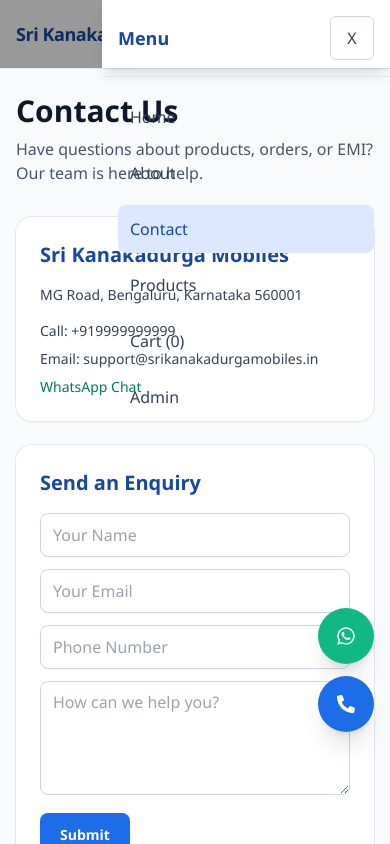
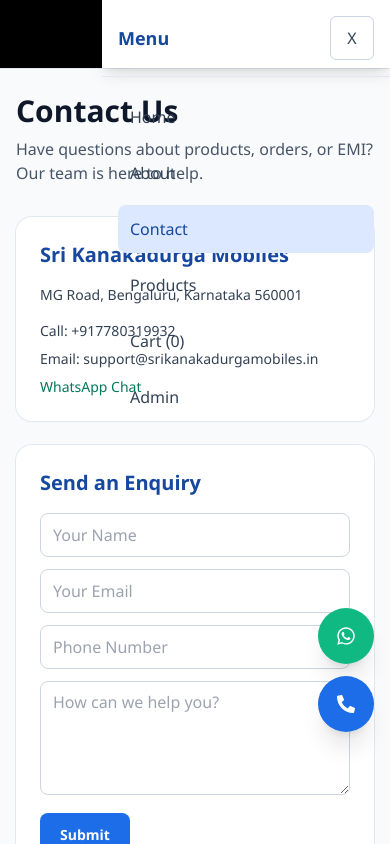
Before and after one commit to PAVANPOLEPALLY/mobile-shop-mern, a React (Vite) app in the folder client/: page /contact in a window 390 px wide. Both pictures are taken after a click on the button "Menu". Shown: the top 844 px of the page. Built offline with nearby package versions, Linux system fonts and the light colour scheme; no server answers.

Commit message:
Update call number and darken mobile menu overlay

```diff
--- a/client/src/components/FloatingActions.jsx
+++ b/client/src/components/FloatingActions.jsx
@@ -2,7 +2,7 @@ import { useEffect, useState } from "react";
 import { FaPhoneAlt, FaWhatsapp } from "react-icons/fa";
 
 const FloatingActions = () => {
-  const callNumber = import.meta.env.VITE_CALL_NUMBER || "+919999999999";
+  const callNumber = import.meta.env.VITE_CALL_NUMBER || "+917780319932";
   const whatsappNumber = (import.meta.env.VITE_WHATSAPP_NUMBER || "778039932").replace(/\D/g, "");
   const [lifted, setLifted] = useState(false);
 
--- a/client/src/components/Footer.jsx
+++ b/client/src/components/Footer.jsx
@@ -7,7 +7,7 @@ const shopDescription =
 const shopAddress =
   import.meta.env.VITE_SHOP_ADDRESS || "MG Road, Bengaluru, Karnataka 560001";
 const shopEmail = import.meta.env.VITE_SHOP_EMAIL || "support@srikanakadurgamobiles.in";
-const callNumber = import.meta.env.VITE_CALL_NUMBER || "+919999999999";
+const callNumber = import.meta.env.VITE_CALL_NUMBER || "+917780319932";
 const whatsappNumber = (import.meta.env.VITE_WHATSAPP_NUMBER || "778039932").replace(/\D/g, "");
 
 const socialLinks = [
--- a/client/src/components/Navbar.jsx
+++ b/client/src/components/Navbar.jsx
@@ -115,7 +115,7 @@ const Navbar = () => {
       </div>
 
       <div
-        className={`fixed inset-0 z-40 bg-black/40 transition-opacity duration-300 md:hidden ${
+        className={`fixed inset-0 z-40 bg-black transition-opacity duration-300 md:hidden ${
           mobileOpen ? "pointer-events-auto opacity-100" : "pointer-events-none opacity-0"
         }`}
         onClick={closeMobileMenu}
--- a/client/src/pages/ContactPage.jsx
+++ b/client/src/pages/ContactPage.jsx
@@ -6,7 +6,7 @@ const ContactPage = () => {
   const shopAddress =
     import.meta.env.VITE_SHOP_ADDRESS || "MG Road, Bengaluru, Karnataka 560001";
   const shopEmail = import.meta.env.VITE_SHOP_EMAIL || "support@srikanakadurgamobiles.in";
-  const callNumber = import.meta.env.VITE_CALL_NUMBER || "+919999999999";
+  const callNumber = import.meta.env.VITE_CALL_NUMBER || "+917780319932";
   const whatsappNumber = (import.meta.env.VITE_WHATSAPP_NUMBER || "778039932").replace(
     /\D/g,
     ""
--- a/client/src/pages/ProductDetailsPage.jsx
+++ b/client/src/pages/ProductDetailsPage.jsx
@@ -4,7 +4,7 @@ import { getProductById } from "../services/api";
 import { calculatePricing, formatINR, formatINRWhole } from "../utils/pricing";
 import { createSingleProductWhatsAppLink } from "../utils/whatsapp";
 
-const callNumber = import.meta.env.VITE_CALL_NUMBER || "+919999999999";
+const callNumber = import.meta.env.VITE_CALL_NUMBER || "+917780319932";
 
 const getOfferLabel = (discount) => {
   if (discount >= 40) return "Mega Offer";
```
Also changed, not shown: 1 other file (tests, documents, lock files or other folders).
